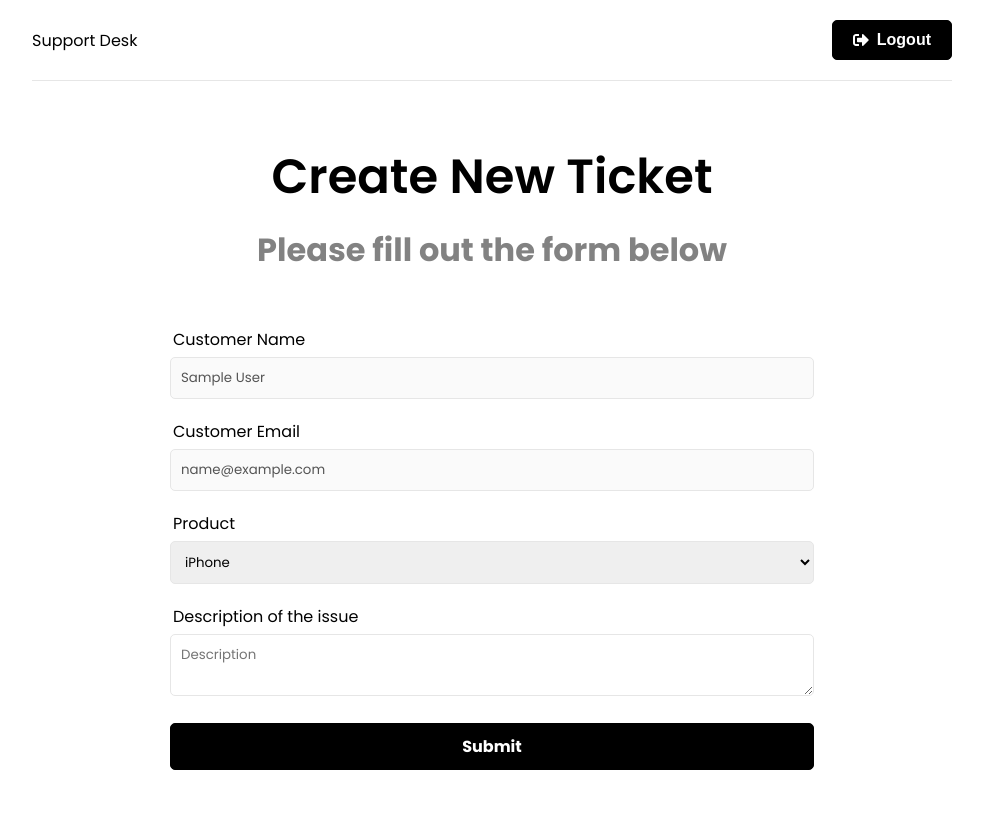
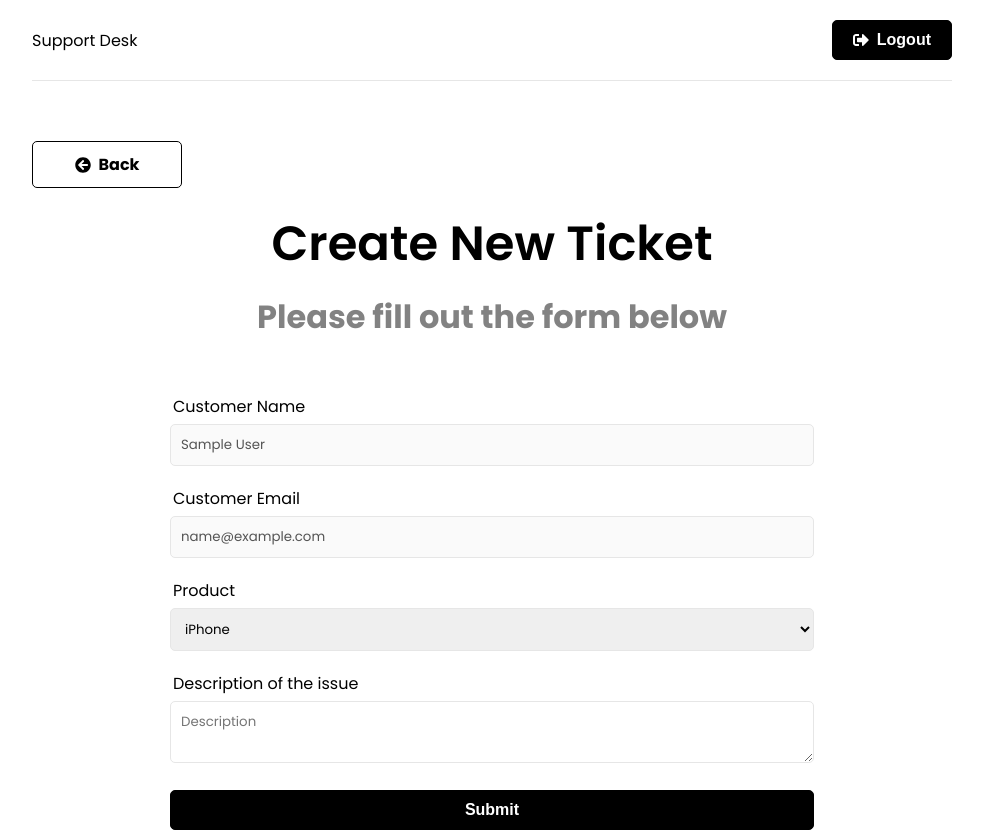
Before and after one commit to sholabioku/support-desk, a React (Create React App) app in the folder frontend/: page /new-ticket in a window 1280 px wide. Shown: the whole page, without its empty margins (148-1131 px from the left). Before the commit the page ends 800 px from the top, so only its background shows below. Built offline with nearby package versions, Linux system fonts and the light colour scheme; sample sign-in values are in the browser's storage; the HTML template or start-up script is replaced by a standard one.

Commit message:
Add BackButton component

```diff
--- /dev/null
+++ b/frontend/src/components/BackButton.jsx
@@ -0,0 +1,13 @@
+import React from 'react';
+import { FaArrowCircleLeft } from 'react-icons/fa';
+import { Link } from 'react-router-dom';
+
+const BackButton = ({ url }) => {
+  return (
+    <Link to={url} className='btn btn-reverse btn-back'>
+      <FaArrowCircleLeft /> Back
+    </Link>
+  );
+};
+
+export default BackButton;
--- a/frontend/src/pages/NewTicket.jsx
+++ b/frontend/src/pages/NewTicket.jsx
@@ -5,6 +5,7 @@
 import { createTicket, reset } from '../features/tickets/ticketSlice';
 import { toast } from 'react-toastify';
 import Spinner from '../components/Spinner';
+import BackButton from '../components/BackButton';
 
 const NewTicket = () => {
   const { user } = useSelector((state) => state.auth);
@@ -41,6 +42,7 @@
 
   return (
     <>
+      <BackButton url='/' />
       <section className='heading'>
         <h1>Create New Ticket</h1>
         <p>Please fill out the form below</p>
@@ -81,7 +83,7 @@
             ></textarea>
           </div>
           <div className='form-group'>
-            <div className='btn btn-block'>Submit</div>
+            <button className='btn btn-block'>Submit</button>
           </div>
         </form>
       </section>
```
